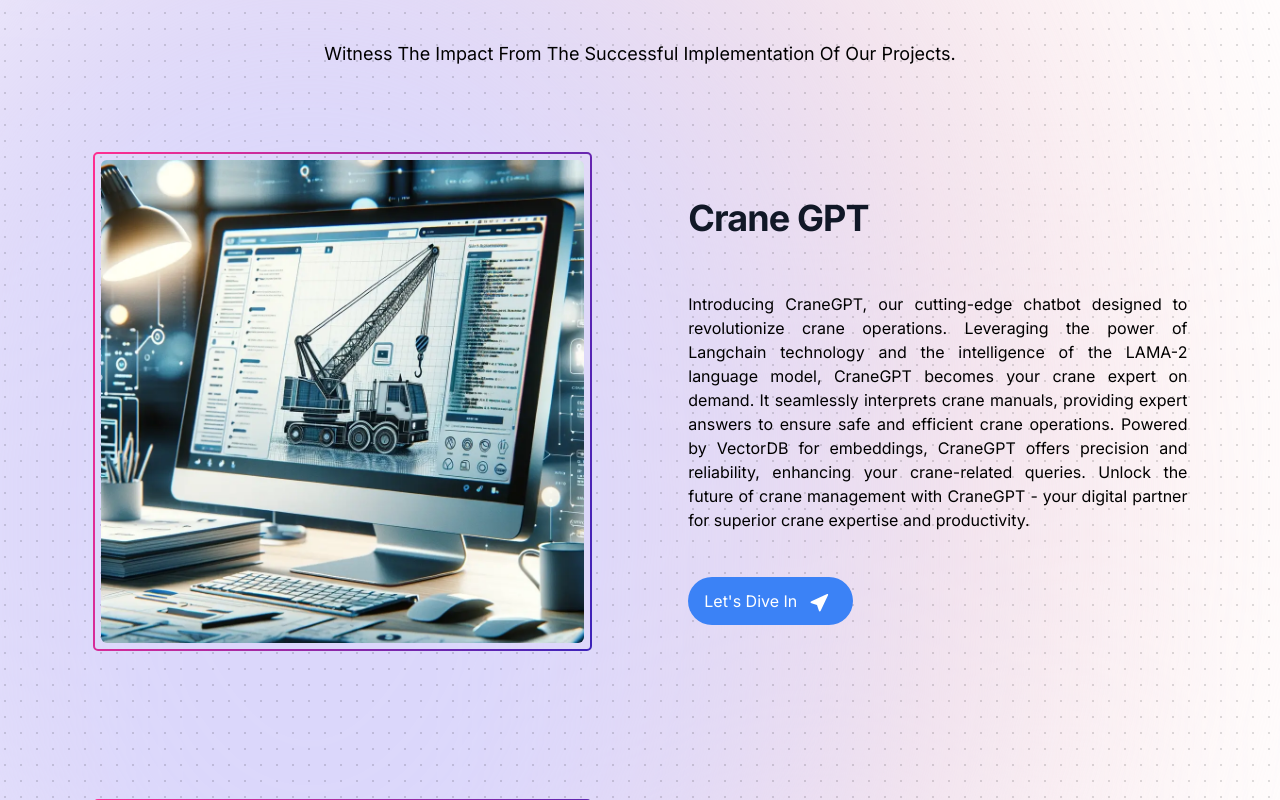
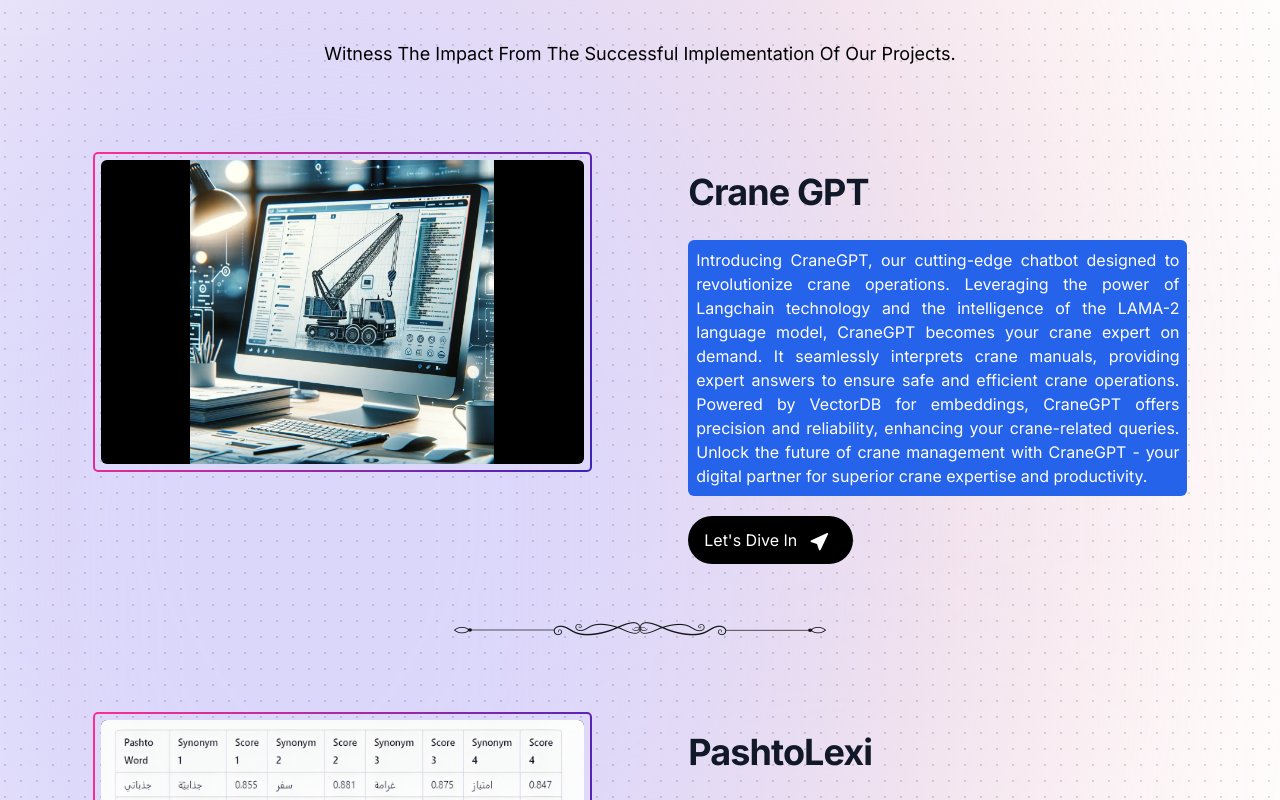
Before and after one commit to HydraPhyzer/DataLabB-Portfolio, a React (Vite) app: page / in a window 1280 px wide. Shown: the part 860-1660 px from the top of the page. Built offline with nearby package versions, Linux system fonts and the light colour scheme.

Commit message:
Added BG to Paragraph, New Project Added, Stylish Border Added, Video Integration Using Firebase

```diff
--- a/package.json
+++ b/package.json
@@ -11,6 +11,7 @@
   },
   "dependencies": {
     "clsx": "^2.1.0",
+    "firebase": "^10.12.0",
     "framer-motion": "^11.0.20",
     "mini-svg-data-uri": "^1.4.4",
     "react": "^18.2.0",
--- a/src/App.jsx
+++ b/src/App.jsx
@@ -39,7 +39,7 @@
         onClick={() => {
           ScrollToTop();
         }}
-        className="flex cursor-pointer justify-between items-center w-max md:gap-x-6 gap-x-4 rounded-full p-2 bg-blue-500 text-white fixed bottom-2 right-2 text-xs md:text-base z-[1000]"
+        className="flex cursor-pointer justify-between items-center w-max md:gap-x-6 gap-x-4 rounded-full p-2 bg-black text-green-300 fixed bottom-2 right-2 text-xs md:text-base z-[1000]"
       >
         <FaArrowUpLong className="h-4 w-4 md:h-6 md:w-6" />
       </button>
--- a/src/Components/CaseStudies.jsx
+++ b/src/Components/CaseStudies.jsx
@@ -1,4 +1,4 @@
-import React from "react";
+import React, { useEffect } from "react";
 import { TiLocationArrow } from "react-icons/ti";
 import Details from "../Details";
 import { useNavigate } from "react-router-dom";
@@ -8,6 +8,10 @@
   const RouteChange = (ID) => {
     navigate("/case-studies/" + ID + "/details");
   };
+
+  useEffect(() => {
+    window.scrollTo(0, 0);
+  }, []);
 
   return (
     <div className="min-h-[50rem] md:py-24 w-full dark:bg-dot-black/[0.3] bg-dot-black/[0.3] relative flex gap-y-5 flex-col items-center justify-center">
@@ -27,28 +31,46 @@
 
       {Details.map((EachDetail, Index) => {
         return (
+          <section>
             <div
               key={Index}
-            className={`flex flex-col md:flex-row md:justify-evenly md:space-x-5 space-y-5 text-justify h-auto relative md:mb-24 p-4`}
+              className={`flex flex-col md:flex-row md:justify-evenly md:space-x-5 space-y-5 text-justify h-auto relative p-4`}
             >
-            <div className="md:w-[40%] p-2 rounded-md box">
-              <img
-                src={EachDetail?.Image}
-                className="w-full rounded-md object-cover"
-                alt={EachDetail?.Title}
-                loading="lazy"
-                style={{ height: "auto", width:"100%" }}
+              {EachDetail?.Image?.endsWith(".mp4") ? (
+                <div className="md:w-[40%] p-2 rounded-md box h-[40vh] object-contain">
+                  <video
+                    src={
+                      "https://firebasestorage.googleapis.com/v0/b/datalabb-db648.appspot.com/o/" +
+                      encodeURIComponent(EachDetail.Image) +
+                      "?alt=media&token=536a0c9e-8591-43a9-b798-d88a841e6ae6"
+                    }
+                    className="w-full rounded-md object-contain max-h-full h-auto bg-black"
+                    alt={EachDetail.Title}
+                    controls
+                    autoPlay
                   />
                 </div>
+              ) : (
+                <div className="md:w-[40%] p-2 rounded-md md:max-h-[40vh] box">
+                  <img
+                    src={EachDetail.Image}
+                    className="w-full rounded-md object-contain md:max-h-full md:h-auto bg-black"
+                    alt={EachDetail.Title}
+                    loading="lazy"
+                  />
+                </div>
+              )}
 
               <div className="text-black md:w-[40%] w-full flex flex-col justify-evenly space-y-5">
                 {" "}
                 <h1 className="mb-2 text-xl md:text-xl lg:text-2l xl:text-4xl font-bold tracking-tight text-gray-900">
                   {EachDetail?.Title}
                 </h1>
-              <p className="sm:text-base text-xs">{EachDetail?.Description}</p>
+                <p className="sm:text-base text-xs bg-blue-600 p-2 rounded-md  text-white">
+                  {EachDetail?.Description}
+                </p>
                 <button
-                className="text-start w-max md:p-2 md:px-4 p-1 px-3 text-white text-xs md:text-base rounded-full flex items-center gap-x-2 group bg-blue-500 hover:text-white transition-all ease-in-out"
+                  className="text-start w-max md:p-2 md:px-4 p-1 px-3 text-white text-xs md:text-base rounded-full flex items-center gap-x-2 group bg-black hover:text-white transition-all ease-in-out"
                   onClick={() => {
                     RouteChange(EachDetail?.Title);
                   }}
@@ -58,6 +80,9 @@
                 </button>
               </div>
             </div>
+
+            <div className="Border h-[10vh] w-full md:w-[30%] mx-auto md:py-12"></div>
+          </section>
         );
       })}
     </div>
--- a/src/Components/Header.jsx
+++ b/src/Components/Header.jsx
@@ -2,7 +2,7 @@
 import { Link } from "react-router-dom";
 const Header = () => {
   return (
-    <div className="flex space-x-5 items-center text-black sticky top-0 z-[999] md:border-b-[2px] border-b-[1px] border-black md:p-1 backdrop-blur-sm">
+    <div className="flex space-x-5 items-center text-black sticky top-0 z-[999] md:border-b-[2px] border-b-[1px] border-black md:p-1 backdrop-blur-sm border-dashed">
       <img
         src="/Favicon/Favicon.png"
         alt="DataLabB Logo"
--- a/src/Components/Hero.jsx
+++ b/src/Components/Hero.jsx
@@ -3,7 +3,7 @@
 
 const Hero = () => {
   return (
-    <div className="md:h-max h-[60vh] flex flex-col items-center justify-center relative overflow-hidden md:border-b-[2px] border-b-[1px] border-black">
+    <div className="md:h-max h-[60vh] flex flex-col items-center justify-center relative overflow-hidden md:border-b-[2px] border-b-[1px] border-black border-dashed">
       <div className="max-w-4xl pb-2 md:pt-24">
         <p className="text-lg md:text-2xl lg:text-5xl text-gray-700 font-bold inter-var text-center px-2">
           Unveiling the Power of AI, Data Science & Machine Learning
--- a/src/Details.js
+++ b/src/Details.js
@@ -107,6 +107,26 @@
       "Seaborn and Matplotlib for data visualization.",
     ],
   },
+  {
+    id: 7,
+    Title: "Clinical Decision Support System",
+    Description:
+      "The Clinical Decision Support System aids young doctors in diagnosing diseases based on symptoms, especially when common symptoms overlap with multiple conditions. Data sourced from 'Habif’s Clinical Dermatology' by James G. Dinulos is annotated, converted into a CSV format, and preprocessed for compatibility with NLP-based Large Language Models like ClinicalBERT, Bio ClinicalBERT, and PubMedBert. The fine-tuned model is integrated into a Flutter mobile app, allowing doctors to input symptoms and receive predictions for the top five possible diseases along with their probabilities.",
+    Keywords: "NLP, ClinicalBERT, PubMedBert, BioClinicalBERT",
+    Image: "Clinical Decision Support System.mp4",
+    Challenges: [
+      "Delicate process due to variations in terminology and context.",
+      "Manual identification of relevant symptoms for each disease.",
+      "Ensuring precision for each specific disease.",
+      "Time-consuming but essential.",
+      "Critical for creating a reliable dataset.",
+    ],
+    Tools: [
+      "Flutter for Developing the mobile application.",
+      "Python for backend development.",
+      "Latex for documentation.",
+    ],
+  },
 ];
 
 export default Details;
--- /dev/null
+++ b/src/Firebase.js
@@ -0,0 +1,21 @@
+// Import the functions you need from the SDKs you need
+import { initializeApp } from "firebase/app";
+import { getAnalytics } from "firebase/analytics";
+import { getStorage, ref, getDownloadURL } from "firebase/storage";
+
+// Your web app's Firebase configuration
+const firebaseConfig = {
+  apiKey: "AIzaSyDLHMXjUly__SDGIxj7Bb94n7hvF2gl7cI",
+  authDomain: "datalabb-db648.firebaseapp.com",
+  projectId: "datalabb-db648",
+  storageBucket: "datalabb-db648.appspot.com",
+  messagingSenderId: "204282980605",
+  appId: "1:204282980605:web:0a934fad2464b10156f694",
+  measurementId: "G-K9R66XZQ10"
+};
+
+// Initialize Firebase
+const app = initializeApp(firebaseConfig);
+const storage = getStorage(app);
+const analytics = getAnalytics(app);
+export { storage, analytics };
--- a/src/index.css
+++ b/src/index.css
@@ -56,3 +56,10 @@
     var(--box--border__bottom-right) 100% 100% / .625rem .625rem;
   mask-repeat: no-repeat;
 }
+
+.Border {
+  background-image: url("./assets/Border.png");
+  background-repeat: no-repeat;
+  background-size: contain;
+  background-position: center;
+}
```
Also changed, not shown: src/Components/Detail.jsx (+32 -7 lines), src/assets/Border.png (added), 1 other file (tests, documents, lock files or other folders). Lines whose indentation alone changed are shown as unchanged.
